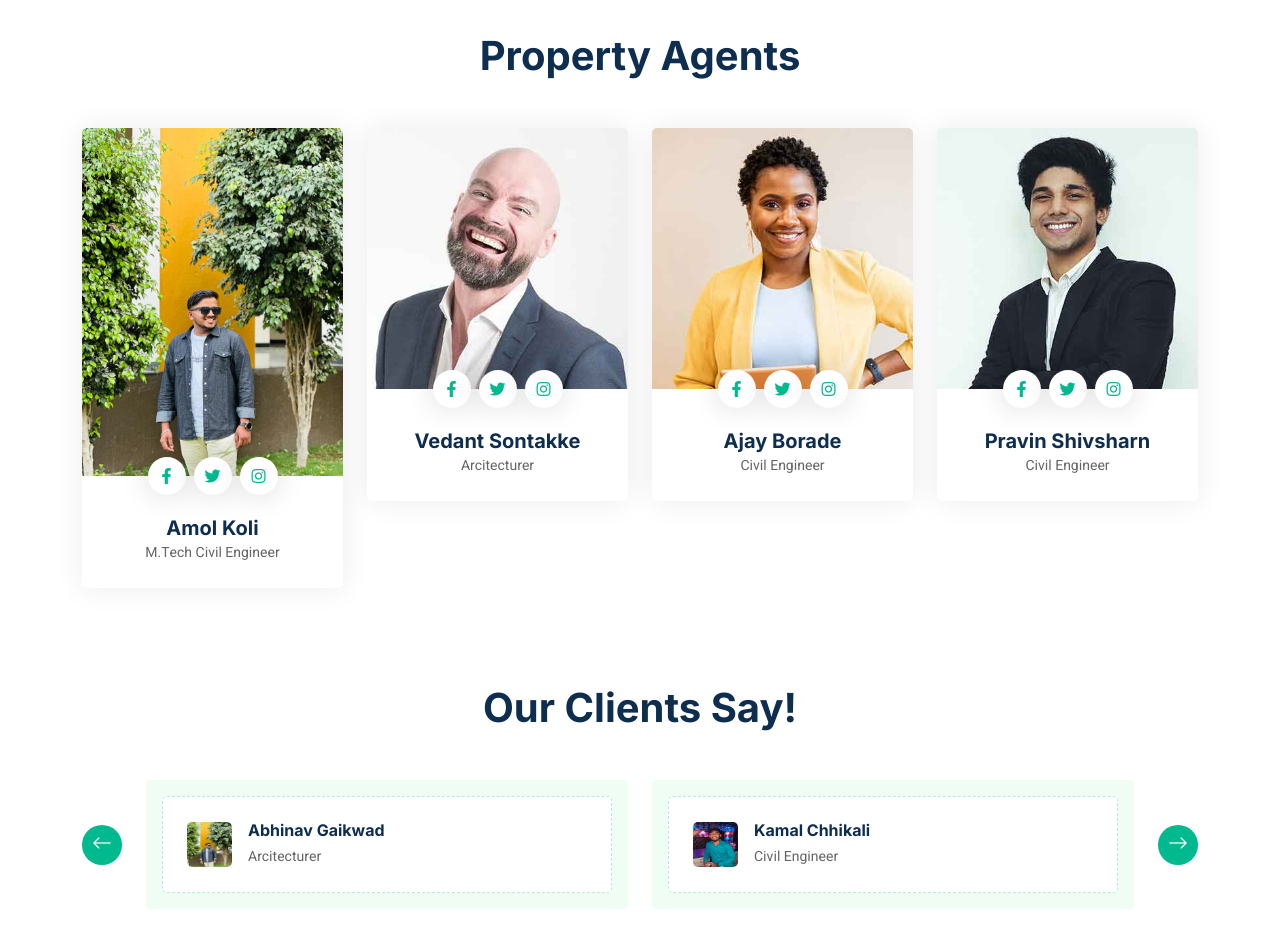
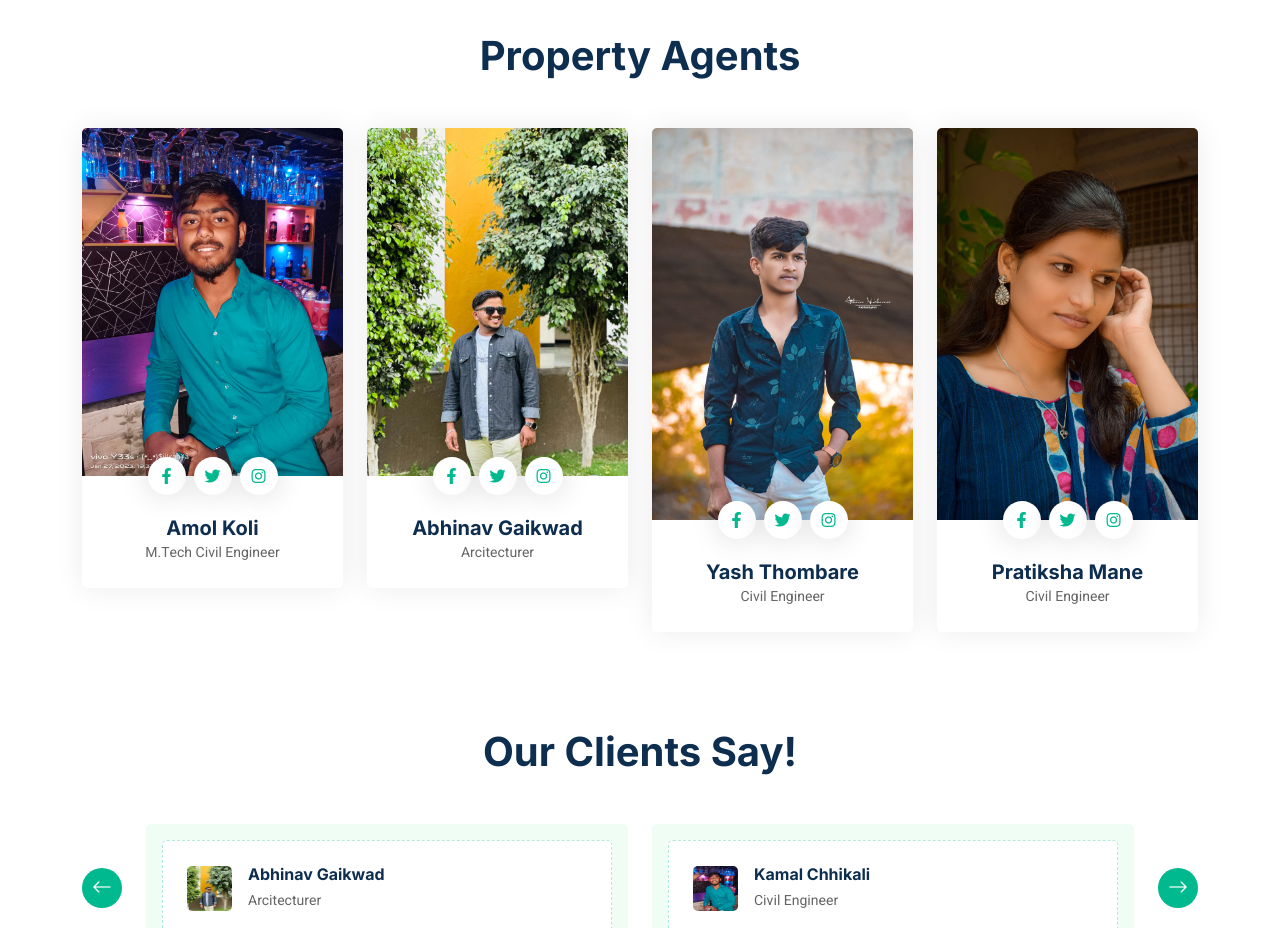
Before and after one commit to VISHAL862586/Demo-Project, a plain HTML site: page index.html in a window 1280 px wide. Shown: the part 3820-4748 px from the top of the page. Drawn offline with nearby package versions, Linux system fonts and the light colour scheme.

Commit message:
Update index.html

```diff
--- a/index.html
+++ b/index.html
@@ -689,7 +689,7 @@
                     <div class="col-lg-3 col-md-6 wow fadeInUp" data-wow-delay="0.1s">
                         <div class="team-item rounded overflow-hidden">
                             <div class="position-relative">
-                                <img class="img-fluid" src="img/testimonial-2.jpg" alt="">
+                                <img class="img-fluid" src="img/testimonial-3.jpg" alt="">
                                 <div class="position-absolute start-50 top-100 translate-middle d-flex align-items-center">
                                     <a class="btn btn-square mx-1" href=""><i class="fab fa-facebook-f"></i></a>
                                     <a class="btn btn-square mx-1" href=""><i class="fab fa-twitter"></i></a>
@@ -705,7 +705,7 @@
                     <div class="col-lg-3 col-md-6 wow fadeInUp" data-wow-delay="0.3s">
                         <div class="team-item rounded overflow-hidden">
                             <div class="position-relative">
-                                <img class="img-fluid" src="img/team-2.jpg" alt="">
+                                <img class="img-fluid" src="img/testimonial-2.jpg" alt="">
                                 <div class="position-absolute start-50 top-100 translate-middle d-flex align-items-center">
                                     <a class="btn btn-square mx-1" href=""><i class="fab fa-facebook-f"></i></a>
                                     <a class="btn btn-square mx-1" href=""><i class="fab fa-twitter"></i></a>
@@ -713,7 +713,7 @@
                                 </div>
                             </div>
                             <div class="text-center p-4 mt-3">
-                                <h5 class="fw-bold mb-0">Vedant Sontakke</h5>
+                                <h5 class="fw-bold mb-0">Abhinav Gaikwad</h5>
                                 <small>Arcitecturer</small>
                             </div>
                         </div>
@@ -721,7 +721,7 @@
                     <div class="col-lg-3 col-md-6 wow fadeInUp" data-wow-delay="0.5s">
                         <div class="team-item rounded overflow-hidden">
                             <div class="position-relative">
-                                <img class="img-fluid" src="img/team-3.jpg" alt="">
+                                <img class="img-fluid" src="img/testimonial-4.jpg" alt="">
                                 <div class="position-absolute start-50 top-100 translate-middle d-flex align-items-center">
                                     <a class="btn btn-square mx-1" href=""><i class="fab fa-facebook-f"></i></a>
                                     <a class="btn btn-square mx-1" href=""><i class="fab fa-twitter"></i></a>
@@ -729,7 +729,7 @@
                                 </div>
                             </div>
                             <div class="text-center p-4 mt-3">
-                                <h5 class="fw-bold mb-0">Ajay Borade</h5>
+                                <h5 class="fw-bold mb-0">Yash Thombare</h5>
                                 <small>Civil Engineer</small>
                             </div>
                         </div>
@@ -737,7 +737,7 @@
                     <div class="col-lg-3 col-md-6 wow fadeInUp" data-wow-delay="0.7s">
                         <div class="team-item rounded overflow-hidden">
                             <div class="position-relative">
-                                <img class="img-fluid" src="img/team-4.jpg" alt="">
+                                <img class="img-fluid" src="img/testimonial-1.jpg" alt="">
                                 <div class="position-absolute start-50 top-100 translate-middle d-flex align-items-center">
                                     <a class="btn btn-square mx-1" href=""><i class="fab fa-facebook-f"></i></a>
                                     <a class="btn btn-square mx-1" href=""><i class="fab fa-twitter"></i></a>
@@ -745,7 +745,7 @@
                                 </div>
                             </div>
                             <div class="text-center p-4 mt-3">
-                                <h5 class="fw-bold mb-0">Pravin Shivsharn</h5>
+                                <h5 class="fw-bold mb-0">Pratiksha Mane</h5>
                                 <small>Civil Engineer</small>
                             </div>
                         </div>
```
